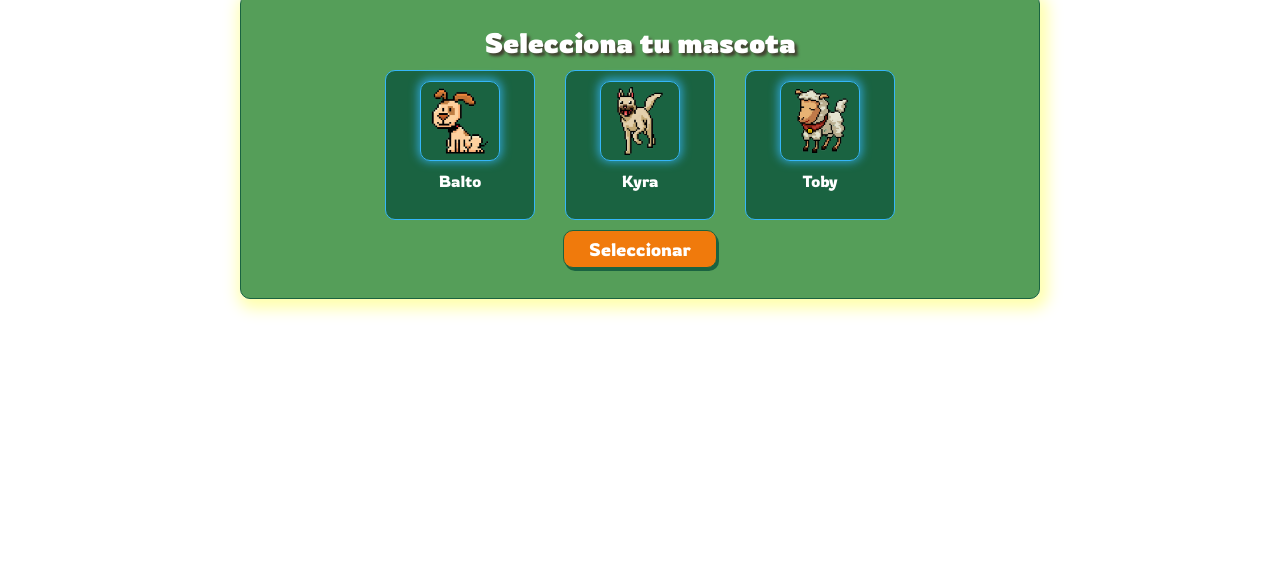
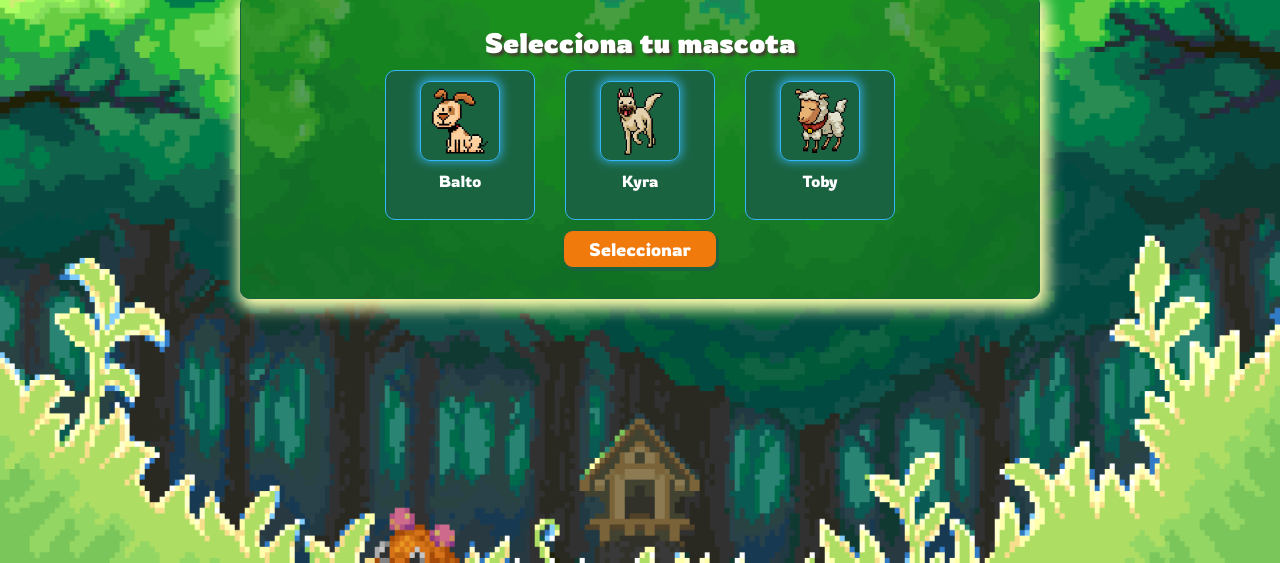
Before and after one commit to leonardo1890/leonardo189.github.io, a plain HTML site: page index.html in a window 1280 px wide. Shown: the part 237-800 px from the top of the page. Drawn offline with Linux system fonts and the light colour scheme.

Commit message:
ajustes background

```diff
--- a/css/style.css
+++ b/css/style.css
@@ -8,7 +8,7 @@
 }
 body {
   font-family: "Rowdies", cursive;
-  background: url("/pokemon/assets/background.png");
+  background: url("/assets/background.png");
   background-repeat: no-repeat;
   background-attachment: fixed;
   background-size: 100% 100%;
```
